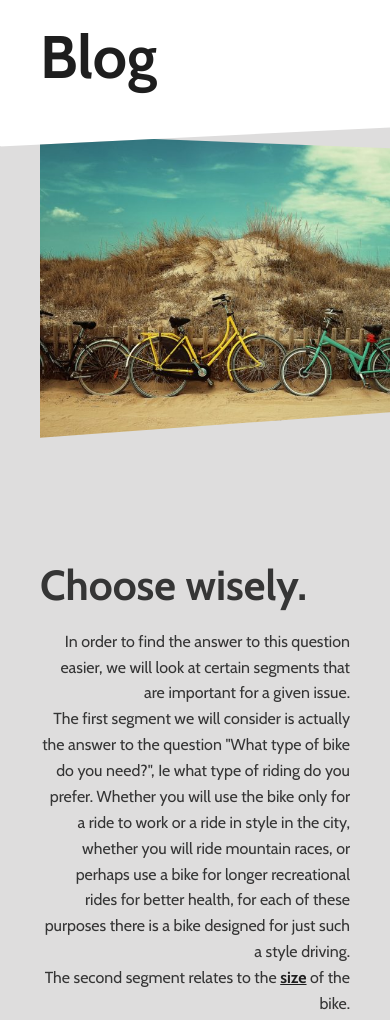
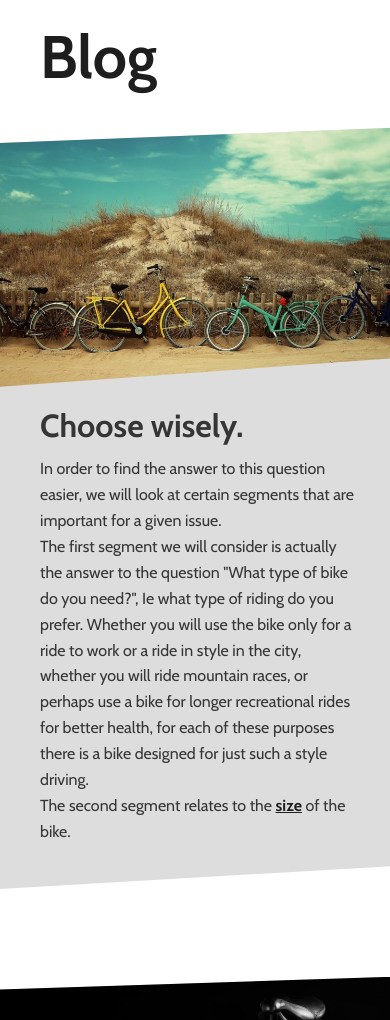
Before and after one commit to markonikolas/bike-city, a website built with webpack: page src/templates/en-template.html in a window 390 px wide. Shown: the part 4320-5340 px from the top of the page. Built offline with nearby package versions, Linux system fonts and the light colour scheme.

Commit message:
Update blog layout responsiveness

```diff
--- a/src/index.js
+++ b/src/index.js
@@ -45,6 +45,7 @@ $(() => {
 
 	$('#explore').on('click', (e) => scrollToArticle(e))
 	$('.nav__link').on('click', (e) => scrollToArticle(e))
+	$('#size').on('click', (e) => scrollToArticle(e))
 
 	$('#footer-date').html(new Date().getFullYear().toString())
 
--- a/src/stylesheets/sections/_blog.sass
+++ b/src/stylesheets/sections/_blog.sass
@@ -3,26 +3,33 @@
 	.article
 		&__section
 			height: unset
-			padding-bottom: 60px
+			padding: 0 0 $h-padding * 2.5
 
 		&__image
-			width: 120vw
-			clip-path: polygon(0 0%, 100% 6%, 100% 87%, 0% 98%)
-			margin-top: -25px
+			clip-path: polygon(0px 0%, 100.00% -0.17%, 100% 87%, 0% 98%)
 
 		&__heading
-			margin-top: unset
-			font-size: 32px
+			margin: 0.5em 0
+			font-size: 2rem
+			padding: 0 $v-padding
+
+		&__text
+			padding: 0 $v-padding
+			text-align: left
 
 			@include breakpoint(small)
-				font-size: 42px !important
-				margin-bottom: 30px
+				font-size: 1rem
+				line-height: 1.618
+	.wrapper
+		padding: 0
+		display: grid
+		grid-template-columns: repeat(auto-fit, minmax(400px, 1fr))
+		gap: 2em
 
-		&__text
-			@include breakpoint(small)
-				font-size: 16px
-				line-height: 1.618
-
+		@include breakpoint(medium)
+			margin: 0 auto
+			padding: $body-padding
+			max-width: $site-width
 
 	.emphasis
 		color: $brand-dark
@@ -30,10 +37,7 @@
 		text-decoration: underline
 
 	.image-wrapper
-		height: 280px
-
-		@include breakpoint(medium)
-			margin-bottom: 50px
+		width: 100%
 
 		&::after
 			display: none
--- a/src/templates/en-template.html
+++ b/src/templates/en-template.html
@@ -136,6 +136,7 @@
 
 		<article class="article blog" id="blog">
 			<h2 class="article__title">Blog</h2>
+			<div class="wrapper">
 				<section class="article__section">
 					<div class="image-wrapper">
 						<img alt='Biker on a mountain' class='image article__image' loading='lazy'
@@ -172,6 +173,7 @@
 						</p>
 					</div>
 				</section>
+			</div>
 		</article>
 
 		<article class="article about" id="about">
```
Also changed, not shown: CHANGELOG.md. Lines whose indentation alone changed are shown as unchanged.
